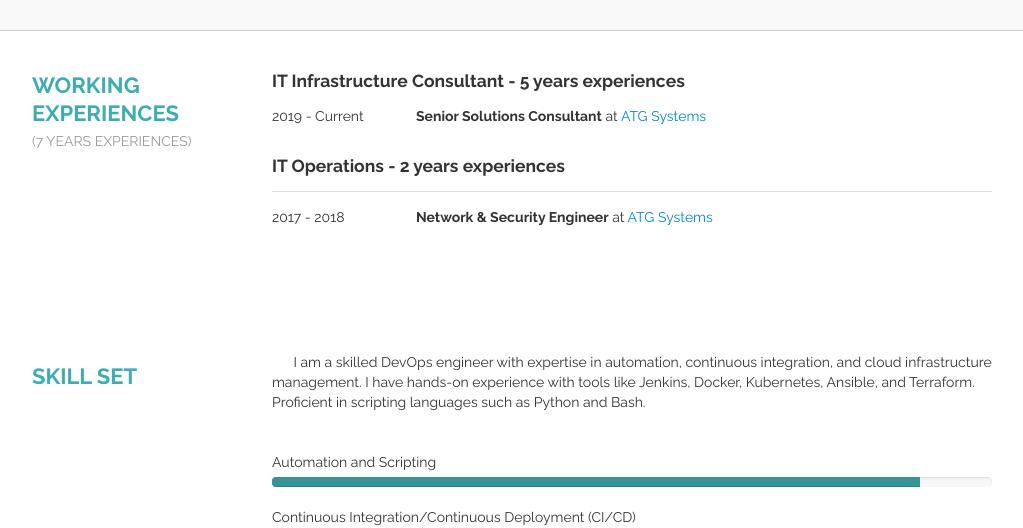
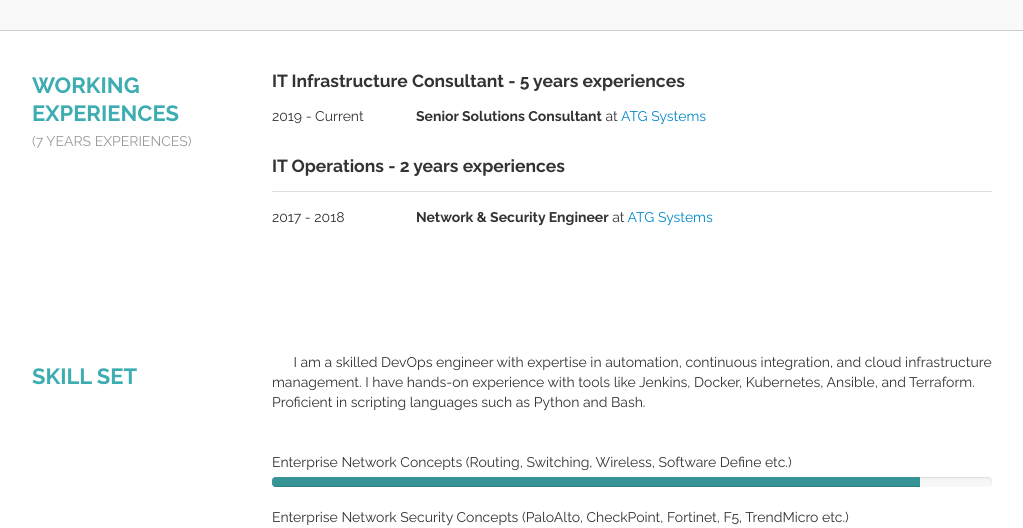
Before and after one commit to LeonZayar/LeonZayar.github.io, a plain HTML site: page index.html in a window 1280 px wide. Shown: the part 272-800 px from the top of the page, without its empty margins (118-1141 px from the left). Drawn offline with Linux system fonts and the light colour scheme; files whose address does not match are found by name.

Commit message:
some of contents are updated

```diff
--- a/index.html
+++ b/index.html
@@ -104,13 +104,13 @@
                         </p>
                         <ul class="skill-metrics">
                             <li>
-                                <label>Automation and Scripting</label>
+                                <label>Enterprise Network Concepts (Routing, Switching, Wireless, Software Define etc.)</label>
                                 <div class="progress progress-info">
                                     <div class="bar" style="width: 90%;"></div>
                                 </div>
                             </li>
                             <li>
-                                <label>Continuous Integration/Continuous Deployment (CI/CD)</label>
+                                <label>Enterprise Network Security Concepts (PaloAlto, CheckPoint, Fortinet, F5, TrendMicro etc.)</label>
                                 <div class="progress progress-info">
                                     <div class="bar" style="width: 85%;"></div>
                                 </div>
@@ -325,7 +325,7 @@
                         <img src="img/hand-drawing-circle.png" class="contact-circle" />
                         <div class="salary-contact-wrapper">
                             <div class="email"> &nbsp;<a href="mailto:zayarpyaeucst@gmail.com"><i
-                                        class="fa fa-envelope"></i>zayarpyaeucst@gmail.com</a></div>
+                                        class="fa fa-envelope"></i> zayarpyaeucst@gmail.com</a></div>
                             <div class="phone"><i class="fa fa-mobile"></i> +95 9 969830437</div>
                         </div>
                     </div>
```
